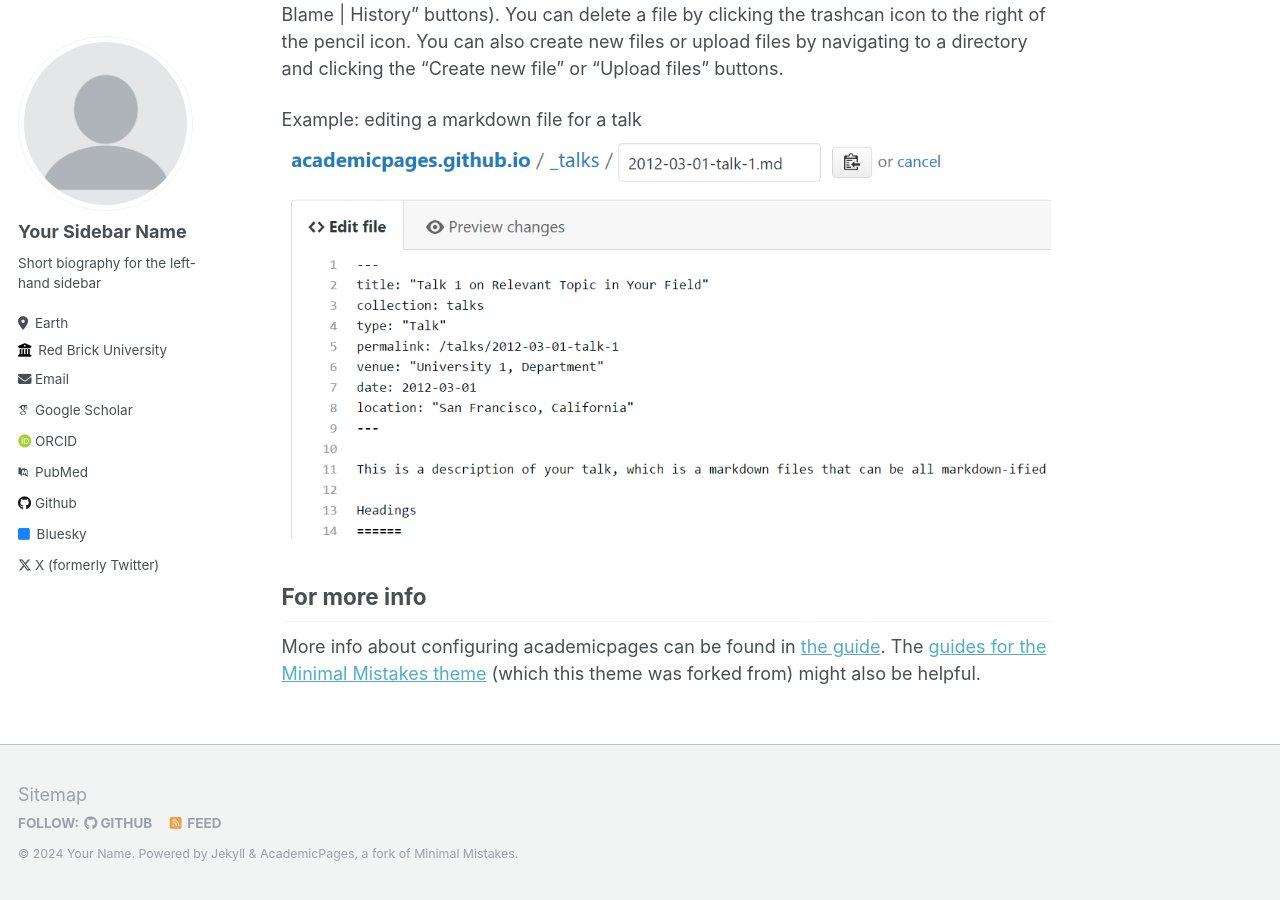
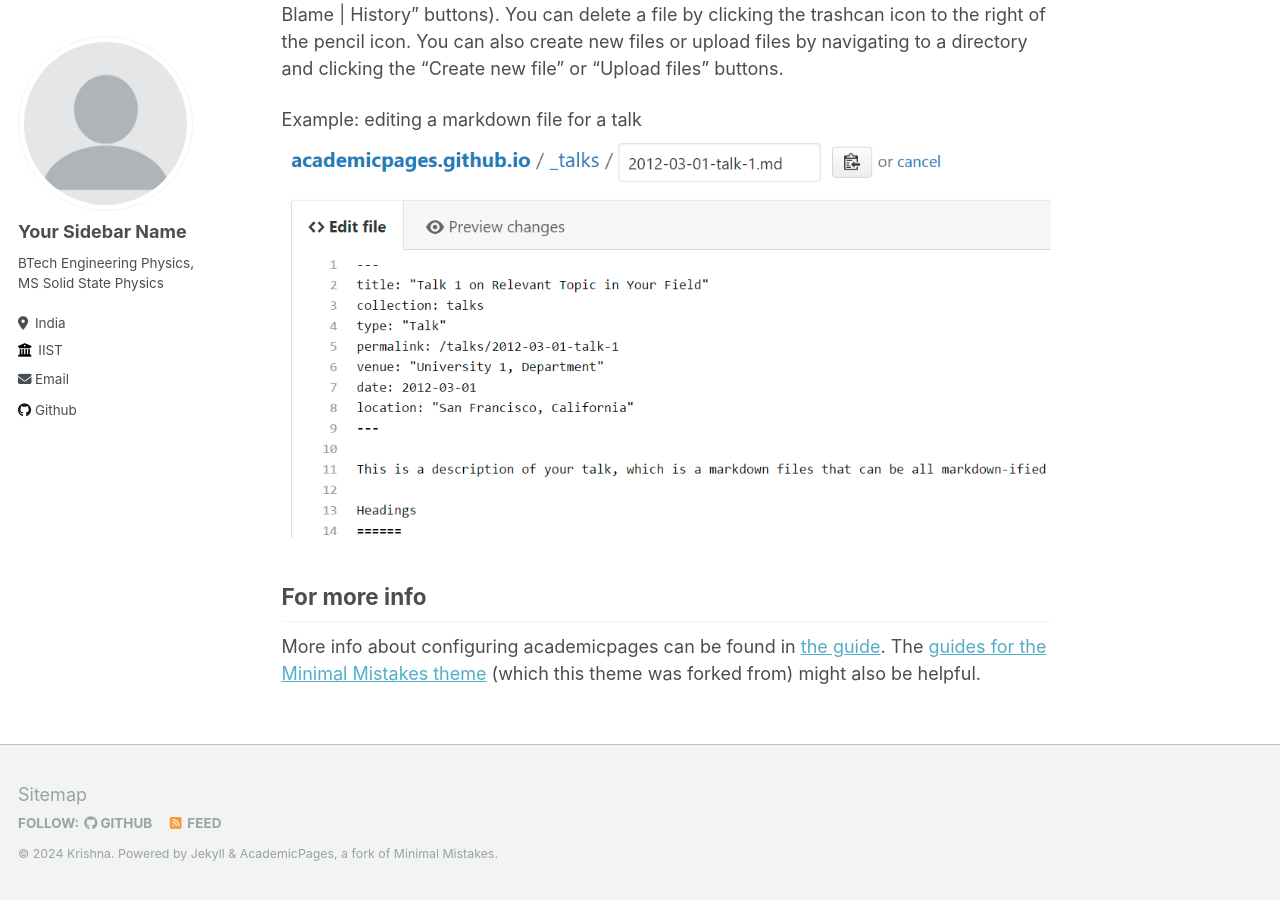
Before and after one commit to krishnaelangovan/phy, a Jekyll site: the page built from _pages/about.md, in a window 1280 px wide and 900 px high, scrolled down 2463 px. Built offline with Jekyll 4.4.1, drawn with Linux system fonts in a browser that asks for light colours; some web fonts are replaced; some of the changed text lies outside the part shown.

Commit message:
Update _config.yml

```diff
--- a/_config.yml
+++ b/_config.yml
@@ -8,13 +8,13 @@
 
 # Basic Site Settings
 locale                   : "en-US"
-title                    : "Your Name / Site Title"
+title                    : "Home page"
 title_separator          : "-"
-name                     : &name "Your Name"
+name                     : &name "Krishna"
 description              : &description "personal description"
 url                      : https://academicpages.github.io # the base hostname & protocol for your site e.g. "https://mmistakes.github.io"
 baseurl                  : "" # the subpath of your site, e.g. "/blog"
-repository               : "academicpages/academicpages.github.io"
+repository               : "krishnaelangovan/phy.github.io"
 
 # Site Author - The following control what appear as part of the author content on the side bar.
 #               If a field is blank the icon and link will not appear, otherwise it will be shown.
@@ -24,30 +24,30 @@ author:
   avatar           : "profile.png"
   name             : "Your Sidebar Name"
   pronouns         : # example: "she/her"
-  bio              : "Short biography for the left-hand sidebar"
-  location         : "Earth"
-  employer         : "Red Brick University"
+  bio              : "BTech Engineering Physics, MS Solid State Physics"
+  location         : "India"
+  employer         : "IIST"
   uri              : # URL
-  email            : "none@example.org"
+  email            : "krishna.e2001@gmail.com"
 
   # Academic websites
-  arxiv            : # URL - Update with the correct link to your profile
-  googlescholar    : "https://scholar.google.com/citations?user=PS_CX0AAAAAJ"
-  impactstory      : # URL
-  orcid            : "http://orcid.org/yourorcidurl"
-  pubmed           : "https://www.ncbi.nlm.nih.gov/pubmed/?term=john+snow"
-  researchgate     : # URL
+  # arxiv            : # URL - Update with the correct link to your profile
+  # googlescholar    : "https://scholar.google.com/citations?user=PS_CX0AAAAAJ"
+  # impactstory      : # URL
+  # orcid            : "http://orcid.org/yourorcidurl"
+  # pubmed           : "https://www.ncbi.nlm.nih.gov/pubmed/?term=john+snow"
+  # researchgate     : # URL
 
   # Repositories and software development
   bitbucket        : # Username - Update with your username on the site
   codepen          : # Username
   dribbble         : # Username
-  github           : "academicpages"
+  github           : "krishnaelangovan"
   kaggle           : # Username
   stackoverflow    : # User number or user number and name (i.e., use "1" or "1/jeff-atwood")
 
   # Social media
-  bluesky          : "bsky.app" # Replace this with you Bluesky username
+  # bluesky          : "bsky.app" # Replace this with you Bluesky username
   facebook         : # Username
   flickr           : # Username
   foursquare       : # Username
@@ -64,7 +64,7 @@ author:
   steam            : # Username
   telegram         : # URL
   tumblr           : # Username
-  twitter          : "UniofOxford"  # Replace this with your X / Twitter handle
+  # twitter          : "UniofOxford"  # Replace this with your X / Twitter handle
   vine             : # Username
   weibo            : # Username
   wikipedia        : # Username
```
